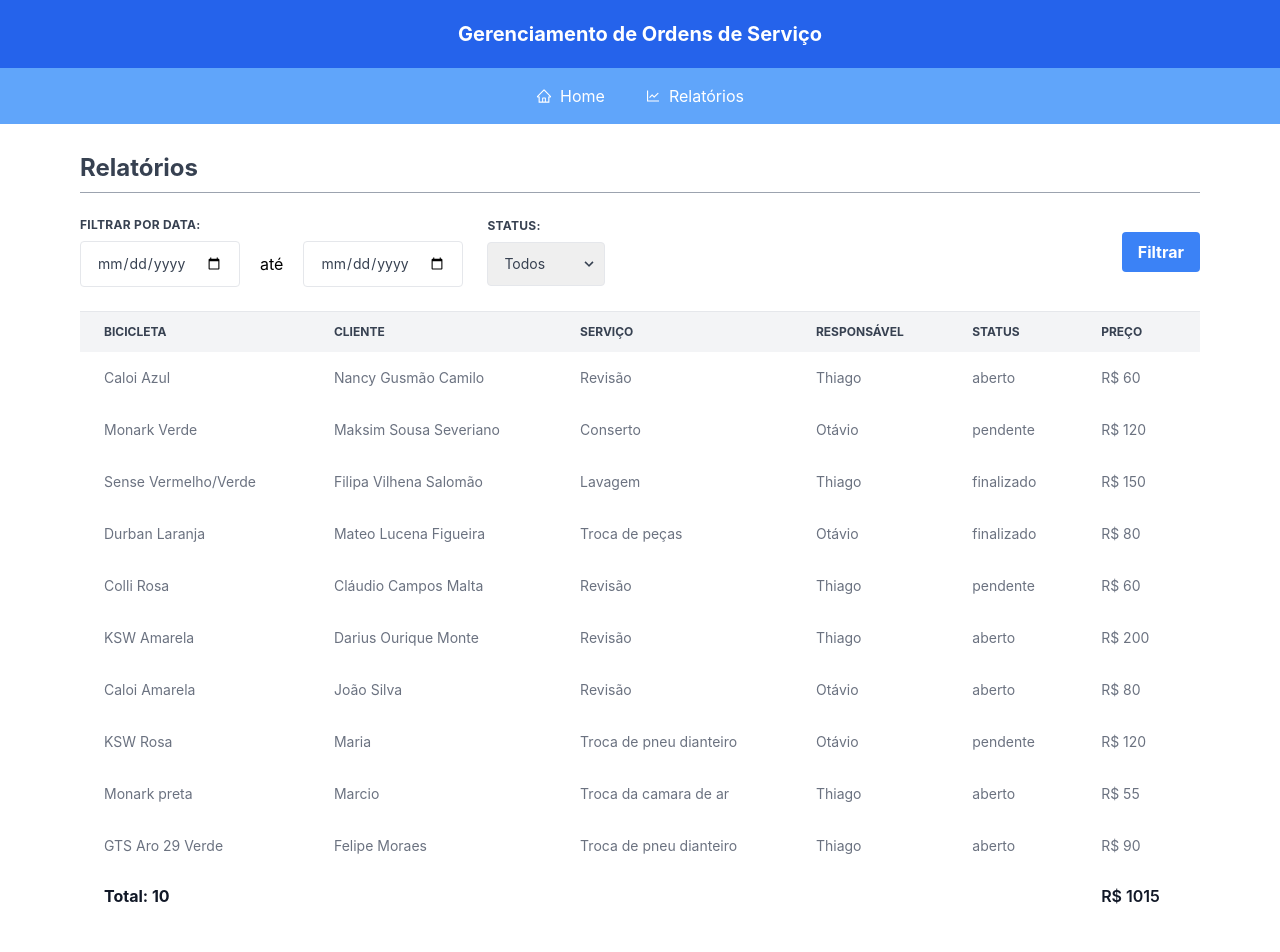
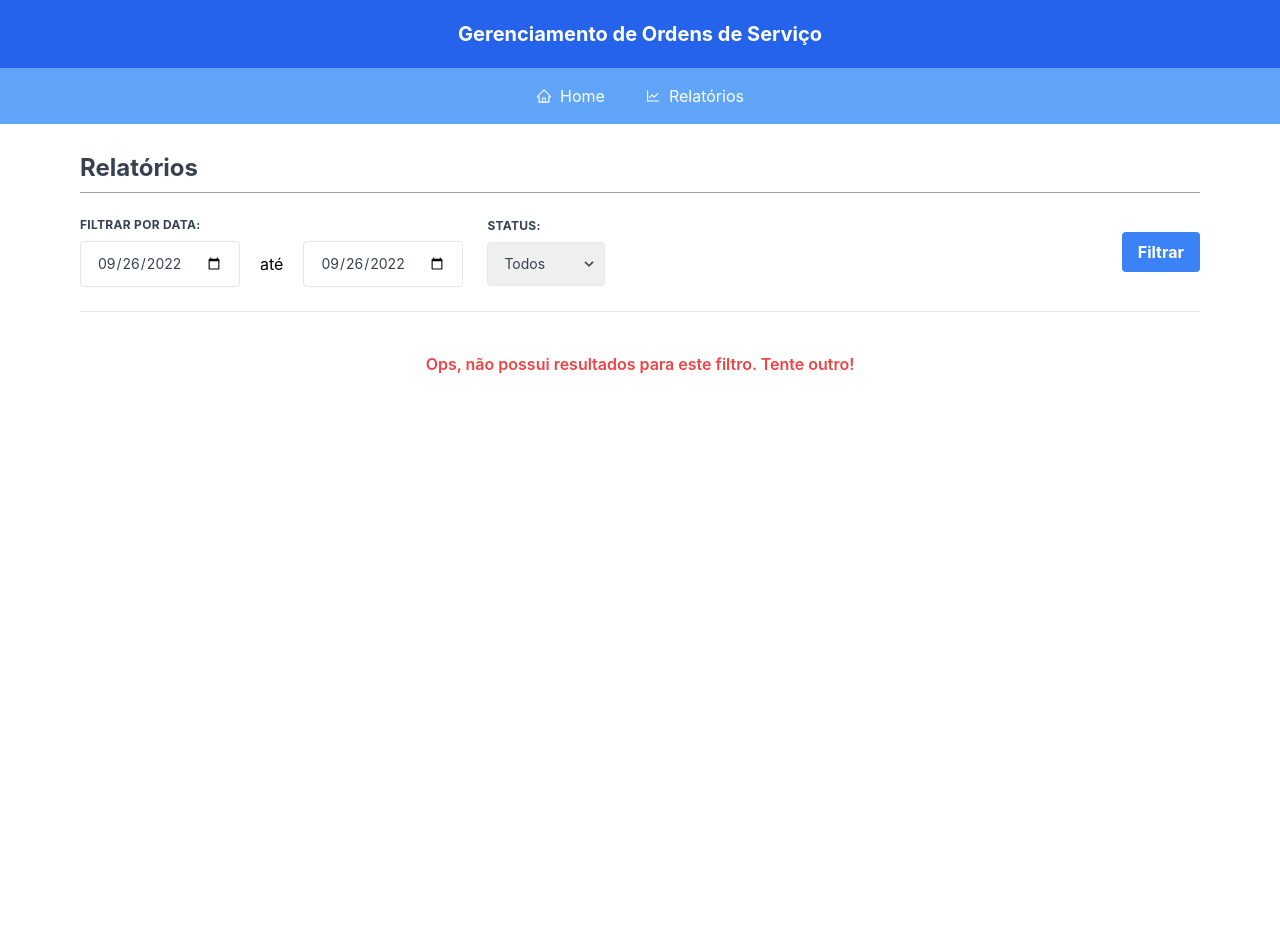
Before and after one commit to moraesfd/service-order-management, a React (Create React App) app: page /reports in a window 1280 px wide. Shown: the top 952 px of the page. Built offline with nearby package versions, Linux system fonts and the light colour scheme; data requests are answered from the project's data file.

Commit message:
feat: add filter between dates and status

```diff
--- a/src/components/ModalPreview.jsx
+++ b/src/components/ModalPreview.jsx
@@ -1,6 +1,6 @@
 import { useServiceOrders } from "../contexts/serviceOrdersContext";
 import { getColorByStatus } from "../helpers/service-status";
-import { formatMoney } from "../helpers/utils";
+import { convertUSToBRDate, formatMoney } from "../helpers/utils";
 
 function ModalPreview() {
   const { setShowModalPreview, serviceOrderModal } = useServiceOrders();
@@ -81,7 +81,7 @@ function ModalPreview() {
                 </div>
                 <div className="text-gray-700 text-base text-left">
                   <strong>Entrada em: </strong>
-                  <span>{created_at}</span>
+                  <span>{convertUSToBRDate(created_at)}</span>
                 </div>
                 {updated_at && (
                   <div className="text-gray-700 text-base text-left">
@@ -90,7 +90,7 @@ function ModalPreview() {
                         ? "Última alteração em: "
                         : "Finalizado em: "}
                     </strong>
-                    <span>{updated_at}</span>
+                    <span>{convertUSToBRDate(updated_at)}</span>
                   </div>
                 )}
               </p>
--- a/src/components/SearchBar.jsx
+++ b/src/components/SearchBar.jsx
@@ -18,7 +18,7 @@ function SearchBar() {
       <div className="">
         <button
           onClick={() => handleClickAddServiceOrder()}
-          class="bg-blue-500 hover:bg-blue-700 text-white font-bold px-4 py-2 rounded"
+          className="bg-blue-500 hover:bg-blue-700 text-white font-bold px-4 py-2 rounded"
         >
           + Adicionar
         </button>
--- a/src/helpers/utils.js
+++ b/src/helpers/utils.js
@@ -5,12 +5,20 @@ export const generateHashId = () => {
   return myuuid;
 };
 
-export const formatDate = (date) => {
-  return [
-    padTo2Digits(date.getDate()),
-    padTo2Digits(date.getMonth() + 1),
-    date.getFullYear(),
-  ].join("/");
+export const padTo2Digits = (num) => {
+  return num.toString().padStart(2, "0");
+};
+
+export const convertUSToBRDate = (date) => {
+  const [year, month, day] = date.split("-");
+  const result = [padTo2Digits(day), padTo2Digits(month), year].join("/");
+  return result;
+};
+
+export const formatUSDate = (date) => {
+  const offset = date.getTimezoneOffset();
+  date = new Date(date.getTime() - offset * 60 * 1000);
+  return date.toISOString().split("T")[0];
 };
 
 export const formatMoney = (money) => {
--- a/src/layouts/MainLayout.jsx
+++ b/src/layouts/MainLayout.jsx
@@ -7,7 +7,7 @@ function MainLayout({ children }) {
     <>
       <Header title="Gerenciamento de Ordens de Serviço" />
       <Navigation />
-      <main className="px-4 sm:px-8 lg:px-16 xl:px-20 mx-auto text-center">
+      <main className="px-4 sm:px-8 lg:px-16 xl:px-20 mx-auto text-center min-h-screen">
         {children}
       </main>
       <Footer text="Todos os direitos reservados por Felipe de Moraes. 2022." />
--- a/src/pages/HomePage.jsx
+++ b/src/pages/HomePage.jsx
@@ -9,6 +9,7 @@ import ModalForm from "../components/ModalForm";
 import { useServiceOrders } from "../contexts/serviceOrdersContext";
 import SearchBar from "../components/SearchBar";
 import ModalConfirm from "../components/ModalConfirm";
+import { convertUSToBRDate } from "../helpers/utils";
 
 function HomePage() {
   const {
@@ -48,7 +49,9 @@ function HomePage() {
           serviceOrder.bike.toLowerCase().includes(input) ||
           serviceOrder.client.toLowerCase().includes(input) ||
           serviceOrder.service.toLowerCase().includes(input) ||
-          serviceOrder.created_at.toLowerCase().includes(input)
+          convertUSToBRDate(serviceOrder.created_at)
+            .toLowerCase()
+            .includes(input)
         );
       }
     });
--- a/src/pages/ReportPage.jsx
+++ b/src/pages/ReportPage.jsx
@@ -1,9 +1,14 @@
-import { useEffect } from "react";
+import { useEffect, useState } from "react";
 import EmptyState from "../components/EmptyState";
 import Loading from "../components/Loading";
 import TitlePage from "../components/TitlePage";
 import { useServiceOrders } from "../contexts/serviceOrdersContext";
-import { getSumArrayByKey } from "../helpers/utils";
+import { getColorByStatus } from "../helpers/service-status";
+import {
+  convertUSToBRDate,
+  formatUSDate,
+  getSumArrayByKey,
+} from "../helpers/utils";
 import { getAllServiceOrders } from "../modules/serviceOrder";
 
 function ReportPage() {
@@ -12,12 +17,25 @@ function ReportPage() {
     setServiceOrders,
     loading,
     setLoading,
-    searchInputText,
     filteredServiceOrders,
     setFilteredServiceOrders,
     actionOnServiceOrder,
     setActionOnServiceOrder,
   } = useServiceOrders();
+
+  const currentDate = formatUSDate(new Date());
+  const [currentFilter, setCurrentFilter] = useState({
+    dateFrom: currentDate,
+    dateTo: currentDate,
+    selectedStatus: "todos",
+  });
+
+  const handleChangeFilter = (e) => {
+    setCurrentFilter({
+      ...currentFilter,
+      [e.target.name]: e.target.value,
+    });
+  };
 
   async function getAllServiceOrdersFromApi() {
     let response = [];
@@ -28,8 +46,53 @@ function ReportPage() {
       response = null;
     } finally {
       setServiceOrders(response);
-      setFilteredServiceOrders(response);
+      filterServiceOrders();
     }
+  }
+
+  function filterServiceOrders() {
+    let filteredByData = [];
+    let filteredByStatus = [];
+
+    if (currentFilter.selectedStatus === "finalizado") {
+      filteredByData = serviceOrders.filter((serviceOrder) => {
+        return (
+          new Date(serviceOrder.updated_at).getTime() >=
+            new Date(currentFilter.dateFrom).getTime() &&
+          new Date(serviceOrder.updated_at).getTime() <=
+            new Date(currentFilter.dateTo).getTime()
+        );
+      });
+    } else {
+      filteredByData = serviceOrders.filter((serviceOrder) => {
+        return (
+          new Date(serviceOrder.created_at).getTime() >=
+            new Date(currentFilter.dateFrom).getTime() &&
+          new Date(serviceOrder.created_at).getTime() <=
+            new Date(currentFilter.dateTo).getTime()
+        );
+      });
+    }
+
+    if (filteredByData && filteredByData.length > 0) {
+      if (currentFilter.selectedStatus === "todos") {
+        filteredByStatus = filteredByData.filter((serviceOrder) => {
+          return (
+            serviceOrder.status.toLowerCase().includes("aberto") ||
+            serviceOrder.status.toLowerCase().includes("pendente") ||
+            serviceOrder.status.toLowerCase().includes("finalizado")
+          );
+        });
+      } else {
+        filteredByStatus = filteredByData.filter((serviceOrder) => {
+          return serviceOrder.status
+            .toLowerCase()
+            .includes(currentFilter.selectedStatus);
+        });
+      }
+    }
+
+    setFilteredServiceOrders(filteredByStatus);
   }
 
   useEffect(() => {
@@ -42,6 +105,15 @@ function ReportPage() {
 
     return () => clearTimeout(timer);
   }, []);
+
+  function handleClickButtonFilter() {
+    setLoading(true);
+
+    setTimeout(() => {
+      filterServiceOrders();
+      setLoading(false);
+    }, 1000);
+  }
 
   return (
     <>
@@ -56,15 +128,19 @@ function ReportPage() {
               <input
                 className="appearance-none block w-30 text-gray-700 text-sm border border-gray-200 rounded py-3 px-4 leading-tight focus:outline-none focus:bg-white focus:border-gray-500"
                 type="date"
-                name="date-from"
-                id="date-from"
+                name="dateFrom"
+                id="dateFrom"
+                value={currentFilter.dateFrom}
+                onChange={(e) => handleChangeFilter(e)}
               />
               <span className="text-md px-5">até</span>
               <input
                 className="appearance-none block w-30 text-gray-700 text-sm border border-gray-200 rounded py-3 px-4 leading-tight focus:outline-none focus:bg-white focus:border-gray-500"
                 type="date"
-                name="date-to"
-                id="date-to"
+                name="dateTo"
+                id="dateTo"
+                value={currentFilter.dateTo}
+                onChange={(e) => handleChangeFilter(e)}
               />
             </div>
           </div>
@@ -79,7 +155,9 @@ function ReportPage() {
               <select
                 className="block appearance-none w-full border border-gray-200 text-gray-700 text-sm py-3 px-4 pr-8 rounded leading-tight focus:outline
               -none focus:bg-white focus:border-gray-500"
-                name="status"
+                name="selectedStatus"
+                value={currentFilter.selectedStatus}
+                onChange={(e) => handleChangeFilter(e)}
               >
                 <option value="todos">Todos</option>
                 <option value="aberto">Aberto</option>
@@ -101,8 +179,8 @@ function ReportPage() {
 
         <div className="block mb-6 md:mb-0 w-auto">
           <button
-            onClick={() => handleClickAddServiceOrder()}
-            class="block bg-blue-500 hover:bg-blue-700 text-white font-bold px-4 py-2 rounded whitespace-nowrap"
+            onClick={() => handleClickButtonFilter()}
+            className="block bg-blue-500 hover:bg-blue-700 text-white font-bold px-4 py-2 rounded whitespace-nowrap"
           >
             Filtrar
           </button>
@@ -111,53 +189,75 @@ function ReportPage() {
 
       {loading ? (
         <Loading />
-      ) : filteredServiceOrders ? (
-        <div class="overflow-x-auto relative">
-          <table class="w-full text-sm text-left text-gray-500 dark:text-gray-400">
-            <thead class="text-xs text-gray-700 uppercase bg-gray-100 dark:bg-gray-700 dark:text-gray-400">
+      ) : filteredServiceOrders && filteredServiceOrders.length > 0 ? (
+        <div className="overflow-x-auto relative">
+          <table className="w-full text-sm text-left text-gray-500 dark:text-gray-400">
+            <thead className="text-xs text-gray-700 uppercase bg-gray-100 dark:bg-gray-700 dark:text-gray-400">
               <tr>
-                <th scope="col" class="py-3 px-6">
+                <th scope="col" className="py-3 px-6">
                   Bicicleta
                 </th>
-                <th scope="col" class="py-3 px-6">
+                <th scope="col" className="py-3 px-6">
                   Cliente
                 </th>
-                <th scope="col" class="py-3 px-6">
+                <th scope="col" className="py-3 px-6">
                   Serviço
                 </th>
-                <th scope="col" class="py-3 px-6">
+                <th scope="col" className="py-3 px-6">
                   Responsável
                 </th>
-                <th scope="col" class="py-3 px-6">
+                <th scope="col" className="py-3 px-6">
                   Status
                 </th>
-                <th scope="col" class="py-3 px-6">
+                <th scope="col" className="py-3 px-6">
+                  Entrada
+                </th>
+                <th scope="col" className="py-3 px-6">
+                  Finalizado
+                </th>
+                <th scope="col" className="py-3 px-6">
                   Preço
                 </th>
               </tr>
             </thead>
             <tbody>
-              {filteredServiceOrders.map((serviceOrder, index) => (
-                <tr class="bg-white dark:bg-gray-800">
-                  <td class="py-4 px-6">{serviceOrder.bike}</td>
-                  <td class="py-4 px-6">{serviceOrder.client}</td>
-                  <td class="py-4 px-6">{serviceOrder.service}</td>
-                  <td class="py-4 px-6">{serviceOrder.responsible}</td>
-                  <td class="py-4 px-6">{serviceOrder.status}</td>
-                  <td class="py-4 px-6">R$ {serviceOrder.price}</td>
+              {filteredServiceOrders.map((serviceOrder) => (
+                <tr class="bg-white border-b dark:bg-gray-800 dark:border-gray-700">
+                  <td className="py-4 px-6">{serviceOrder.bike}</td>
+                  <td className="py-4 px-6">{serviceOrder.client}</td>
+                  <td className="py-4 px-6">{serviceOrder.service}</td>
+                  <td className="py-4 px-6">{serviceOrder.responsible}</td>
+                  <td
+                    className={`py-4 px-6 ${getColorByStatus(
+                      serviceOrder.status
+                    )}`}
+                  >
+                    {serviceOrder.status}
+                  </td>
+                  <td className="py-4 px-6">
+                    {convertUSToBRDate(serviceOrder.created_at)}
+                  </td>
+                  <td className="py-4 px-6">
+                    {serviceOrder.status === "finalizado"
+                      ? convertUSToBRDate(serviceOrder.updated_at)
+                      : "-"}
+                  </td>
+                  <td className="py-4 px-6">R$ {serviceOrder.price}</td>
                 </tr>
               ))}
             </tbody>
             <tfoot>
-              <tr class="font-semibold text-gray-900 dark:text-white">
-                <th scope="row" class="py-3 px-6 text-base">
+              <tr className="font-semibold text-gray-900 dark:text-white">
+                <th scope="row" className="py-3 px-6 text-base">
                   Total: {filteredServiceOrders.length}
                 </th>
-                <td class="py-3 px-6"></td>
-                <td class="py-3 px-6"></td>
-                <td class="py-3 px-6"></td>
-                <td class="py-3 px-6"></td>
-                <td class="py-3 px-6 text-base">
+                <td className="py-3 px-6"></td>
+                <td className="py-3 px-6"></td>
+                <td className="py-3 px-6"></td>
+                <td className="py-3 px-6"></td>
+                <td className="py-3 px-6"></td>
+                <td className="py-3 px-6"></td>
+                <td className="py-3 px-6 text-base">
                   R$ {getSumArrayByKey(filteredServiceOrders, "price")}
                 </td>
               </tr>
@@ -165,7 +265,7 @@ function ReportPage() {
           </table>
         </div>
       ) : (
-        <EmptyState msg="Ops, selecione algum filtro para começar!" />
+        <EmptyState msg="Ops, não possui resultados para este filtro. Tente outro!" />
       )}
     </>
   );
```
Also changed, not shown: backend/db.json (+17 -17 lines), src/components/ModalForm.jsx (+3 -4 lines), src/components/ServiceOrderCard.jsx (+7 -6 lines).
